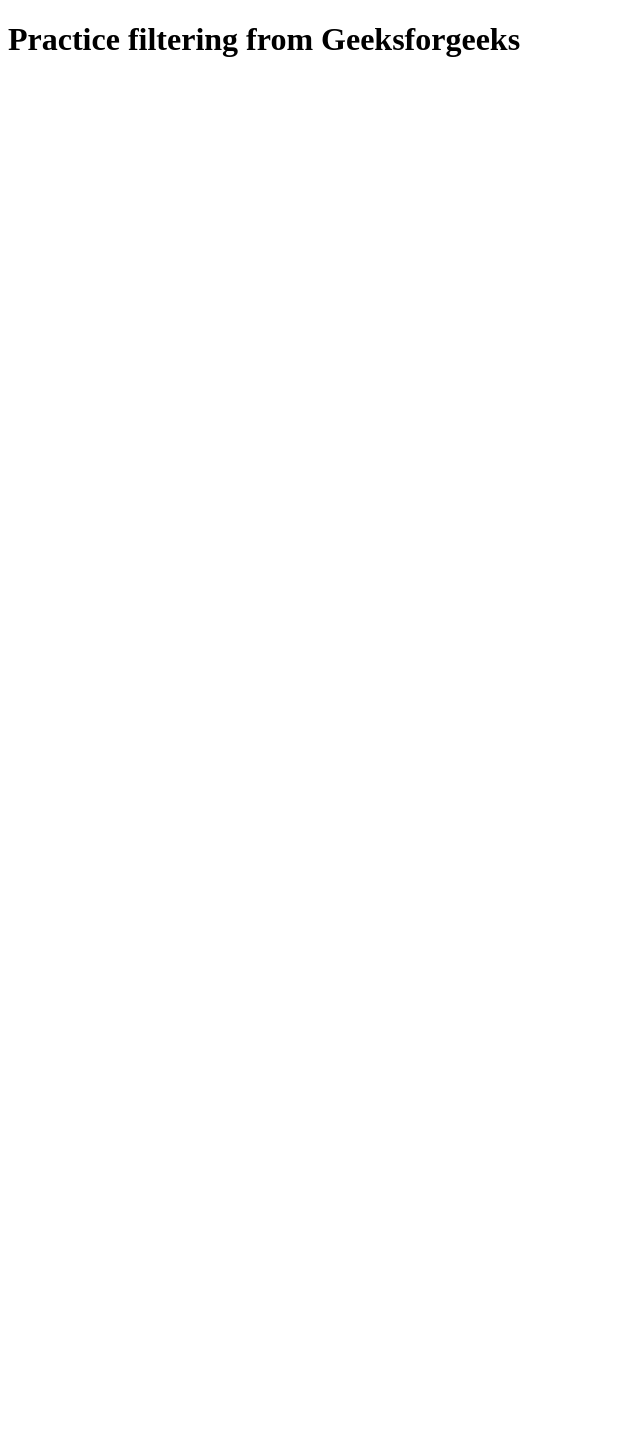
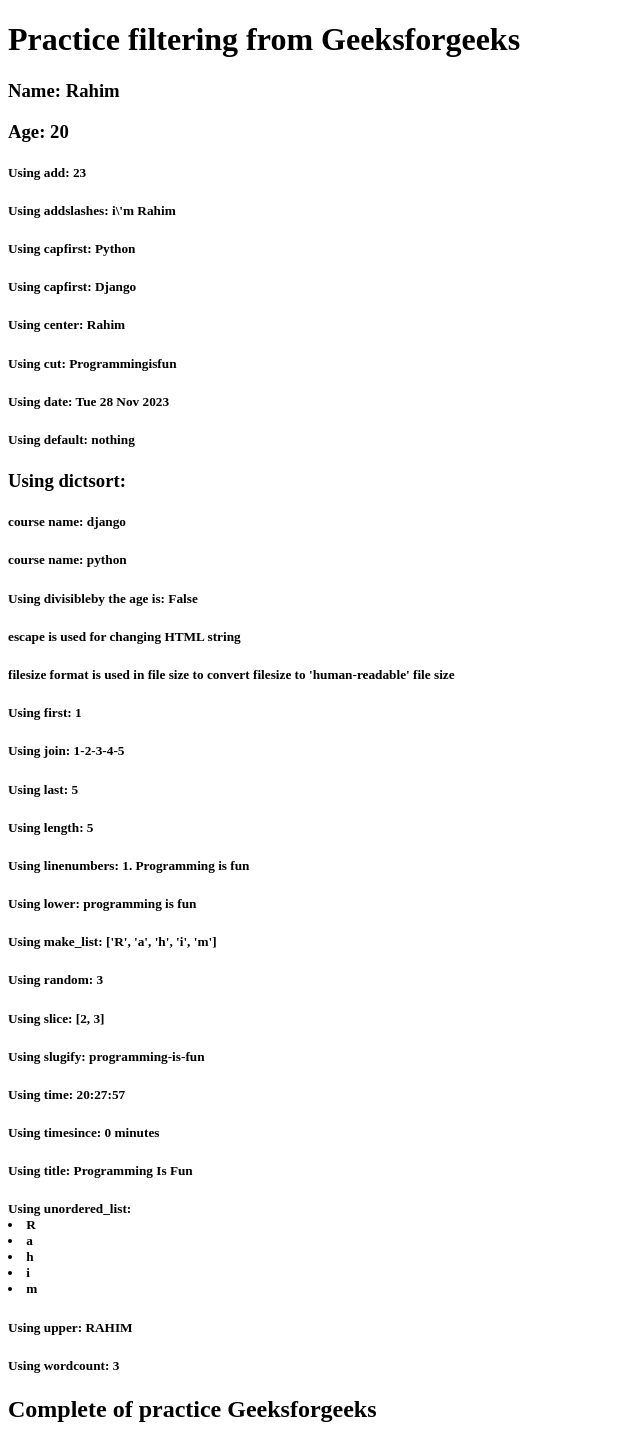
Before and after one commit to almusfuad/django-practice, a Django app: page /first_app/geeksfor/ in a window 1280 px wide. Shown: the whole page, without its empty margins (0-640 px from the left). Before the commit the page ends 57 px from the top, so only its background shows below. Run offline with Django 4.2, Linux system fonts and the light colour scheme.

Commit message:
practiced geeksforgeeks

```diff
--- a/practice_1/first_app/templates/geeksfor.html
+++ b/practice_1/first_app/templates/geeksfor.html
@@ -7,5 +7,101 @@
 </head>
 <body>
       <h1>Practice filtering from Geeksforgeeks</h1>
+
+      <h3>Name: {{name}}</h3>
+      <h3>Age: {{age}}</h3>
+
+      <!-- fitering start -->
+      <!-- add -->
+      <h5>Using add: {{ age | add:"3" }}</h5>
+
+      <!-- addslashes -->
+      <h5>Using addslashes: {{ quato | addslashes }}</h5>
+
+      <!-- capfirst -->
+      {% for course in courses %}
+            <h5>Using capfirst: {{ course.name | capfirst }}</h5>
+      {% endfor %}
+
+      <!-- center -->
+      <h5>Using center: {{ name | center:"10"}}</h5>
+
+      <!-- cut -->
+      <h5>Using cut: {{ sentence | cut:" "}}</h5>
+
+      <!-- date -->
+      <h5>Using date: {{ date | date:"D d M Y"}}</h5>
+
+      <!-- default -->
+      <h5>Using default: {{ empty | default:"nothing"}}</h5>
+
+
+      <h3>Using dictsort: </h3>
+      {% for course in courses|dictsort:"length" %}
+            <!-- dictsort -->
+            <h5>course name: {{course.name}}</h5>
+      {% endfor %}
+
+      <!-- divisibley -->
+      <h5>Using divisibleby the age is: {{ age | divisibleby:"3"}}</h5>
+
+      <h5>escape is used for changing HTML string</h5>
+      <h5>filesize format is used in file size to convert filesize to 'human-readable' file size</h5>
+
+      <!-- first -->
+      <h5>Using first: {{ numbers | first }}</h5>
+
+      <!-- join -->
+      <h5>Using join: {{ numbers | join:"-" }}</h5>
+
+      <!-- last -->
+      <h5>Using last: {{ numbers | last }}</h5>
+
+      <!-- length -->
+      <h5>Using length: {{ numbers | length }}</h5>
+
+      <!-- linenumbers -->
+      <h5>Using linenumbers: {{ sentence | linenumbers }}</h5>
+
+      <!-- lower -->
+      <h5>Using lower: {{ sentence | lower }}</h5>
+
+      <!-- make_list -->
+      <h5>Using make_list: {{ name | make_list }}</h5>
+
+      <!-- random -->
+      <h5>Using random: {{numbers | random}}</h5>
+
+      <!-- slice -->
+      <h5>Using slice: {{numbers | slice:"1:3"}}</h5>
+
+      <!-- slugify -->
+      <h5>Using slugify: {{sentence | slugify}}</h5>
+
+      <!-- time -->
+      <h5>Using time: {{date | time:"H:i:s"}}</h5>
+
+      <!-- timesince -->
+      <h5>Using timesince: {{date | timesince}}</h5>
+
+      <!-- title -->
+      <h5>Using title: {{sentence | title}}</h5>
+
+      <!-- unordered_list -->
+      <h5>Using unordered_list: {{name | unordered_list}}</h5>
+
+      <!-- upper -->
+      <h5>Using upper: {{name | upper}}</h5>
+
+      <!-- wordcount -->
+      <h5>Using wordcount: {{sentence | wordcount}}</h5>
+
+
+      <h2>Complete of practice Geeksforgeeks</h2>
+
+
+
+
+
 </body>
 </html>
--- a/practice_1/first_app/views.py
+++ b/practice_1/first_app/views.py
@@ -1,10 +1,27 @@
 from django.shortcuts import render
+import datetime
 
 # Create your views here.
 
 
 def geeksfor(request):
-      return render(request, 'geeksfor.html')
+      context_dict = {'name': 'Rahim',
+                      'age': 20,
+                      'numbers': [1, 2, 3, 4, 5],
+                      'list': ['I', 'am', 'learning', 'django'],
+                      'quato': 'i\'m Rahim',
+                      'courses': [
+                            {'name': 'python', 'teacher': 'Rahim', 'length': 5, 'fees': 1000},
+                            {'name': 'django', 'teacher': 'Rahim', 'length': 4, 'fees': 2000},
+                      ],
+                      'sentence': 'Programming is fun',
+                      'date': datetime.datetime.now(),
+                      'empty': "",
+
+                  }
+
+
+      return render(request, 'geeksfor.html', context=context_dict)
 
 def earthly(request):
       return render(request, 'earthly.html')
```
